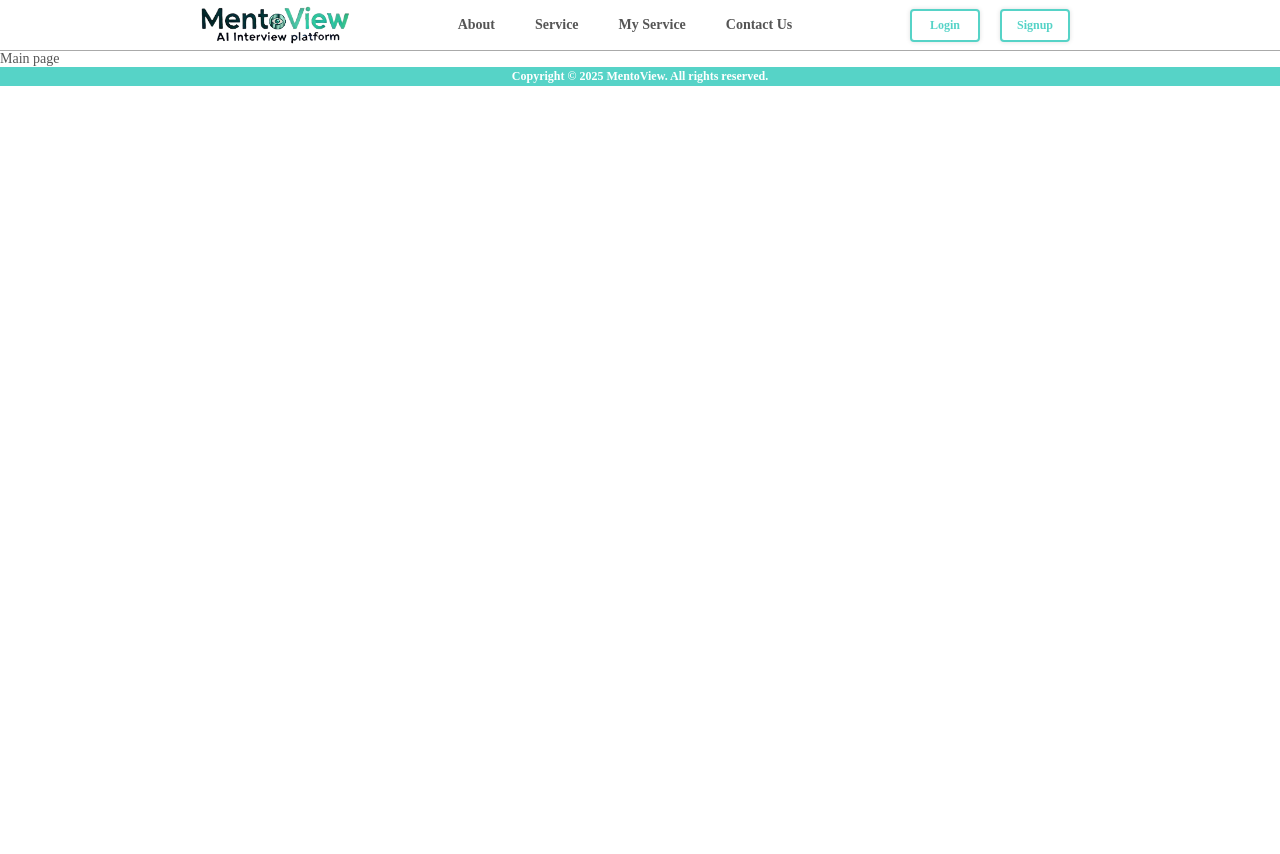
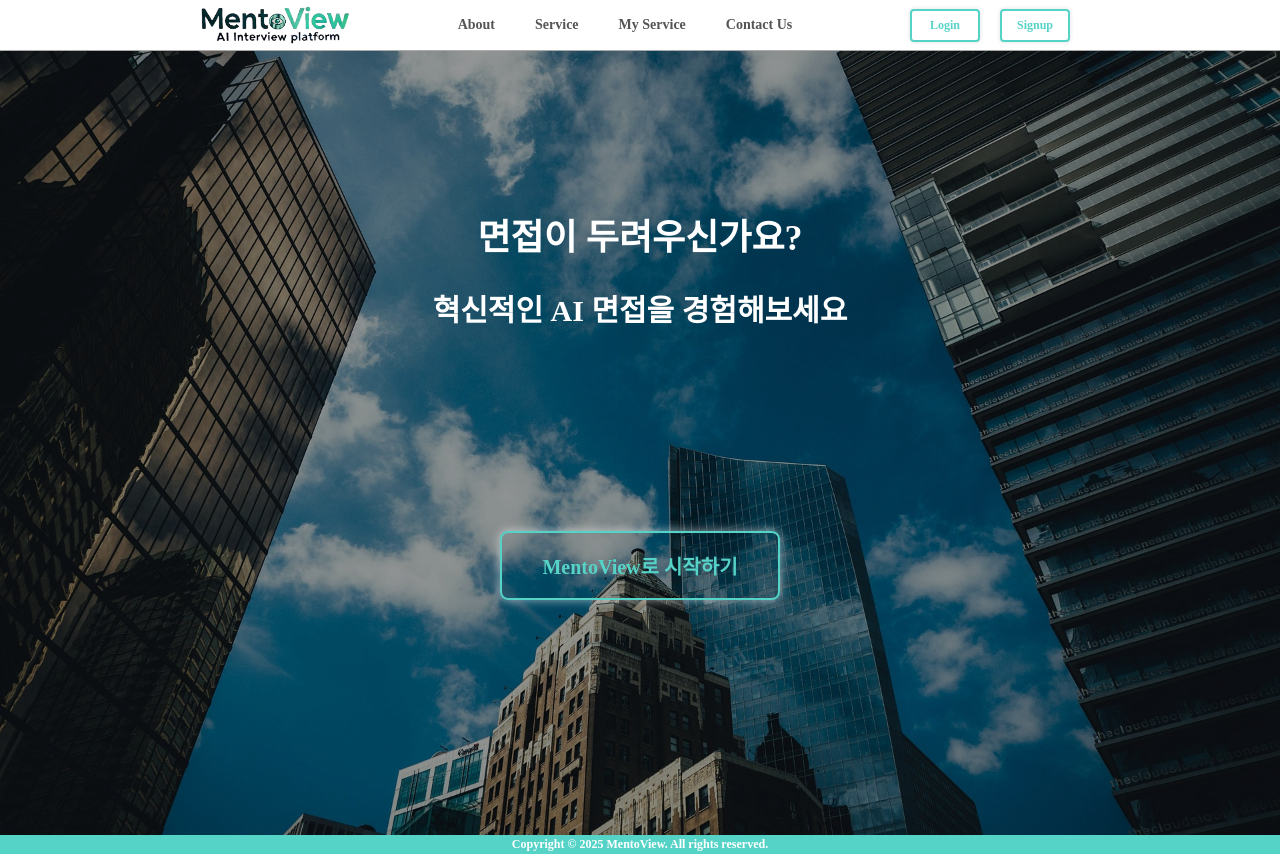
Before and after one commit to linkpond/MentoView-FE, a React (Create React App) app: page / in a window 1280 px wide. Before the commit the page ends 800 px from the top, so only its background shows below. Built offline with nearby package versions, Linux system fonts and the light colour scheme.

Commit message:
[MV-96] :lipstick: main UI done

```diff
--- a/src/components/Layout.js
+++ b/src/components/Layout.js
@@ -10,6 +10,11 @@ const LayoutContainer = styled.div`
   display: flex;
   flex-direction: column;
   justify-content: center;
+  background-image: url("bg2.jpg");
+  background-position: center;
+  background-size: cover;
+  background-repeat: no-repeat;
+  background-attachment: fixed;
 `;
 
 const Layout = () => {
--- a/src/components/Nav.js
+++ b/src/components/Nav.js
@@ -17,6 +17,7 @@ const Navbox = styled.div`
         cursor: pointer;
     }
     border-bottom: 1.5px solid #aaa;
+    background-color: #fff;
 `
 const MenuBox = styled.div`
     width: fit-content;
--- a/src/pages/Main.js
+++ b/src/pages/Main.js
@@ -1,6 +1,75 @@
+import styled, { keyframes } from "styled-components";
+
+const fadeIn = keyframes`
+  from {
+    opacity: 0;
+    transform: translateY(10px);
+  }
+  to {
+    opacity: 1;
+    transform: translateY(0);
+  }
+`;
+
+const MainBox = styled.div`
+    position: relative;
+    width: 100%;
+    min-height: 98vh;
+    display: flex;
+    flex-direction: column;
+    align-items: center;
+    background-color: rgb(0, 0, 0, 0.4);
+`
+const Title = styled.span`
+    position: absolute;
+    top: 20%;
+    color: #fff;
+    font-weight: bold;
+    font-size: 36px;
+    opacity: 0;
+    animation: ${fadeIn} 0.8s ease-out forwards;
+`;
+
+const SubTitle = styled.span`
+    position: absolute;
+    top: 30%;
+    color: #fff;
+    font-weight: bold;
+    font-size: 30px;
+    opacity: 0;
+    animation: ${fadeIn} 0.8s ease-out 0.5s forwards; /* 0.5초 딜레이 */
+`;
+
+const StartBtn = styled.div`
+    position: absolute;
+    bottom: 30%;
+    width: fit-content;
+    height: fit-content;
+    border: 2.5px solid var(--main-color);
+    display: flex;
+    align-items: center;
+    justify-content: center;
+    color: var(--main-color);
+    font-weight: bold;
+    font-size: 20px;
+    border-radius: 8px;
+    padding: 18px 40px 18px 40px;
+    transition: all 0.15s;
+    box-shadow: 0px 0px 10px 1px rgb(255, 255, 255, 0.5);
+    cursor: pointer;
+    &:hover {
+        background-color: var(--main-color);
+        color: #fff;
+    }
+`
+
 const Main = () => {
     return (
-        <div>Main page</div>
+        <MainBox>
+            <Title className="title">면접이 두려우신가요?</Title>
+            <SubTitle className="sub-title">혁신적인 AI 면접을 경험해보세요</SubTitle>
+            <StartBtn>MentoView로 시작하기</StartBtn>
+        </MainBox>
     )
 };
 
```
Also changed, not shown: public/bg.jpg (added), public/bg2.jpg (added).
